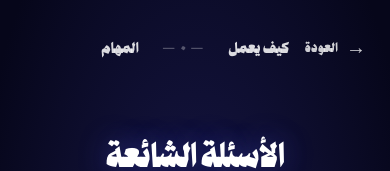
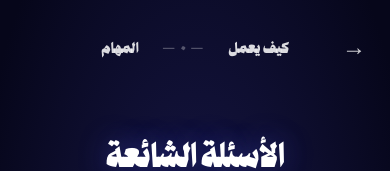
Before and after one commit to j1slc/Quester, a Next.js app: page /faq in a window 390 px wide. Shown: the top 171 px of the page. Built offline with nearby package versions, Linux system fonts and the light colour scheme.

Commit message:
style: show only arrow on mobile screens for back button

```diff
--- a/app/faq/page.tsx
+++ b/app/faq/page.tsx
@@ -57,9 +57,10 @@ export default function FAQPage() {
           href="/"
           className="absolute right-6 md:right-12 top-1/2 -translate-y-1/2 text-white/80 hover:text-white transition-all flex items-center gap-2 group text-sm md:text-base font-semibold select-none"
           style={{ fontFamily: "'Lifta', sans-serif" }}
+          aria-label="العودة"
         >
-          <span className="text-xl group-hover:translate-x-1 transition-transform">→</span>
-          <span>العودة</span>
+          <span className="text-2xl sm:text-xl group-hover:translate-x-1 transition-transform">→</span>
+          <span className="hidden sm:inline">العودة</span>
         </Link>
 
         {/* الروابط في المنتصف تماماً */}
--- a/app/how-it-works/page.tsx
+++ b/app/how-it-works/page.tsx
@@ -47,9 +47,10 @@ export default function HowItWorksPage() {
           href="/"
           className="absolute right-6 md:right-12 top-1/2 -translate-y-1/2 text-white/80 hover:text-white transition-all flex items-center gap-2 group text-sm md:text-base font-semibold select-none"
           style={{ fontFamily: "'Lifta', sans-serif" }}
+          aria-label="العودة"
         >
-          <span className="text-xl group-hover:translate-x-1 transition-transform">→</span>
-          <span>العودة</span>
+          <span className="text-2xl sm:text-xl group-hover:translate-x-1 transition-transform">→</span>
+          <span className="hidden sm:inline">العودة</span>
         </Link>
 
         {/* الروابط في المنتصف تماماً */}
--- a/app/quests/page.tsx
+++ b/app/quests/page.tsx
@@ -495,9 +495,10 @@ export default function ToolPage() {
           href="/"
           className="absolute right-6 md:right-12 top-1/2 -translate-y-1/2 text-white/80 hover:text-white transition-all flex items-center gap-2 group text-sm md:text-base font-semibold select-none"
           style={{ fontFamily: "'Lifta', sans-serif" }}
+          aria-label="العودة"
         >
-          <span className="text-xl group-hover:translate-x-1 transition-transform">→</span>
-          <span>العودة</span>
+          <span className="text-2xl sm:text-xl group-hover:translate-x-1 transition-transform">→</span>
+          <span className="hidden sm:inline">العودة</span>
         </Link>
 
         {/* الروابط في المنتصف تماماً */}
```
